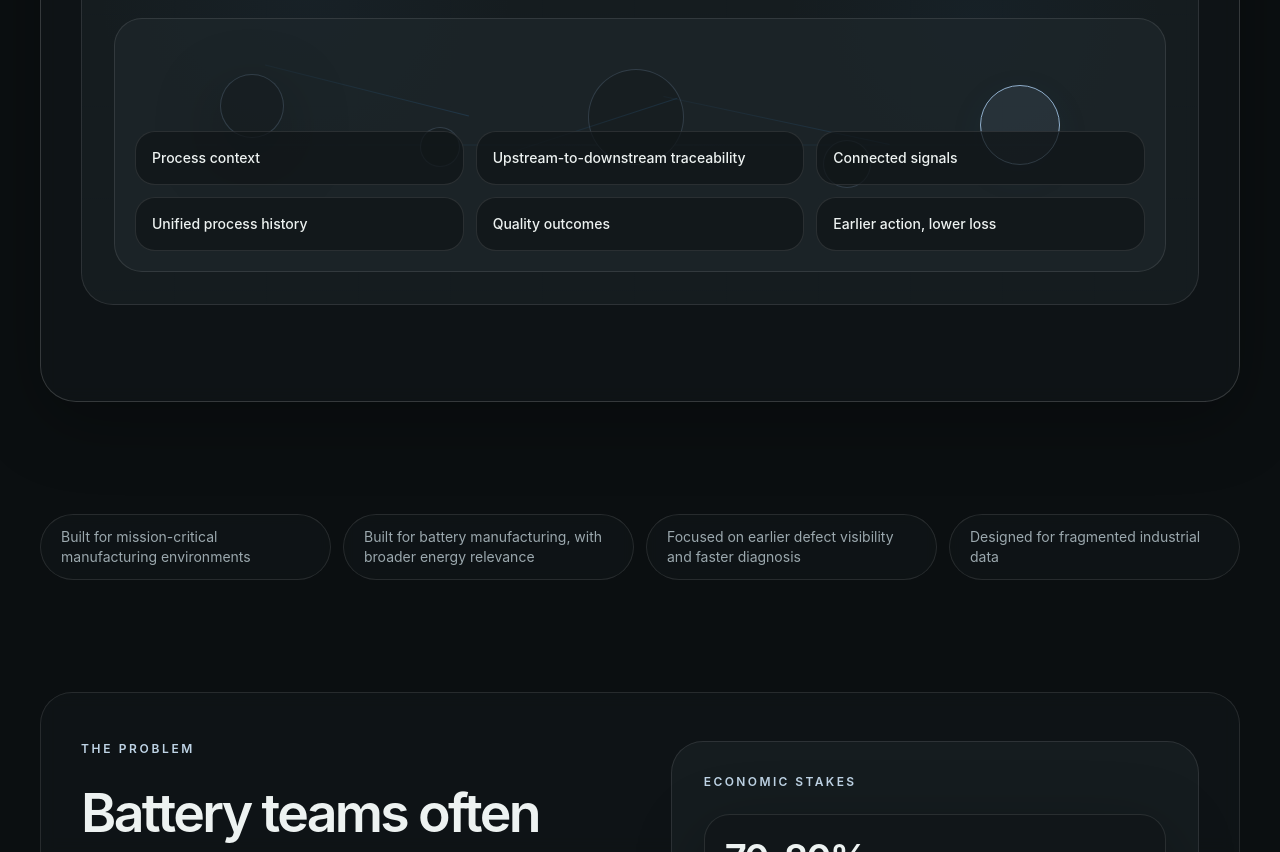
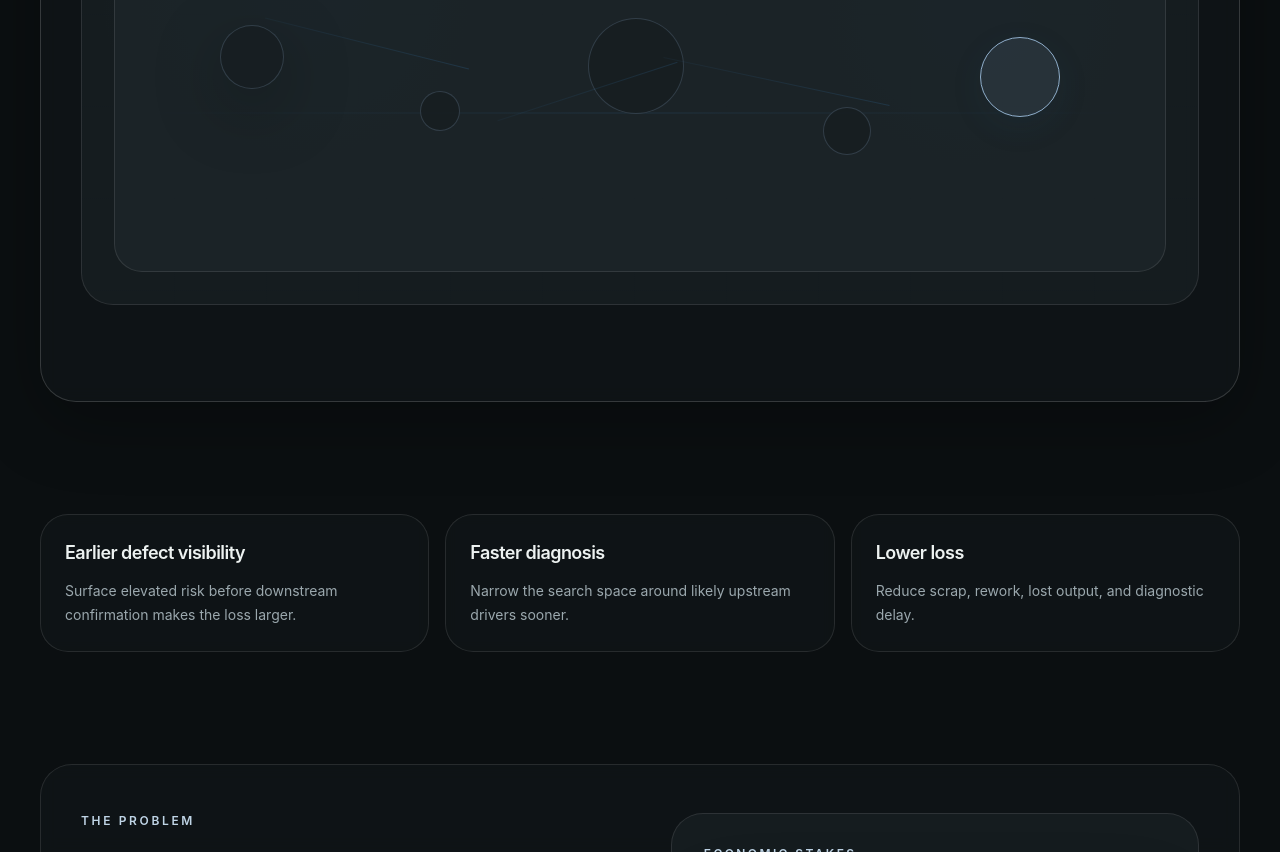
Before and after one commit to hongruibo/lychee-website, a Next.js app: page / in a window 1280 px wide. Shown: the part 1060-1912 px from the top of the page. Built offline with nearby package versions, Linux system fonts and the light colour scheme.

Commit message:
Replace hero tag strip with value cards

```diff
--- a/components/hero-section.tsx
+++ b/components/hero-section.tsx
@@ -39,11 +39,8 @@ export function HeroSection() {
 
         <div className="hero-visual relative mx-auto min-h-[24rem] w-full max-w-[1120px] overflow-hidden rounded-[2rem] border border-[color:var(--line)] bg-[color:var(--surface-alt)]">
           <div className="absolute inset-0 bg-[radial-gradient(circle_at_20%_18%,rgba(53,91,129,0.08),transparent_22%),radial-gradient(circle_at_80%_25%,rgba(41,89,129,0.08),transparent_20%),linear-gradient(90deg,rgba(15,23,42,0.03)_1px,transparent_1px),linear-gradient(rgba(15,23,42,0.03)_1px,transparent_1px)] bg-[size:auto,auto,92px_92px,92px_92px]" />
-          <div className="absolute left-6 top-6 rounded-full border border-[color:var(--line)] bg-[color:var(--surface-alt)] px-4 py-2 text-[11px] font-semibold uppercase tracking-[0.18em] text-[color:var(--muted)] md:left-8 md:top-8">
-            Battery manufacturing
-          </div>
 
-          <div className="absolute inset-x-6 bottom-6 top-20 md:inset-x-8 md:bottom-8 md:top-24">
+          <div className="absolute inset-x-6 inset-y-6 md:inset-x-8 md:inset-y-8">
             <div className="relative h-full overflow-hidden rounded-[1.75rem] border border-[color:var(--line)] bg-[color:var(--surface-soft)]">
               <div className="absolute inset-x-8 top-1/2 h-px -translate-y-1/2 bg-[linear-gradient(90deg,rgba(15,23,42,0.05),rgba(41,89,129,0.28),rgba(15,23,42,0.05))]" />
               <div className="absolute left-[10%] top-[22%] h-16 w-16 rounded-full border border-[color:var(--accent-soft)] bg-[color:var(--surface-alt)] shadow-[var(--shadow-soft)]" />
@@ -55,21 +52,6 @@ export function HeroSection() {
               <div className="absolute left-[14%] top-[28%] h-px w-[20%] rotate-[14deg] bg-[linear-gradient(90deg,rgba(41,89,129,0.1),rgba(41,89,129,0.35))]" />
               <div className="absolute left-[36%] top-[43%] h-px w-[18%] -rotate-[18deg] bg-[linear-gradient(90deg,rgba(41,89,129,0.1),rgba(41,89,129,0.3))]" />
               <div className="absolute left-[52%] top-[40%] h-px w-[22%] rotate-[12deg] bg-[linear-gradient(90deg,rgba(41,89,129,0.1),rgba(41,89,129,0.32))]" />
-
-              <div className="absolute bottom-5 left-5 right-5 grid gap-3 md:grid-cols-2 xl:grid-cols-3">
-                {[
-                  "Process context",
-                  "Upstream-to-downstream traceability",
-                  "Connected signals",
-                  "Unified process history",
-                  "Quality outcomes",
-                  "Earlier action, lower loss",
-                ].map((label) => (
-                  <div key={label} className="rounded-[1.25rem] border border-[color:var(--line)] bg-[color:var(--surface)] px-4 py-4">
-                    <p className="text-sm font-medium text-[color:var(--ink)]">{label}</p>
-                  </div>
-                ))}
-              </div>
             </div>
           </div>
         </div>
--- a/components/proof-strip.tsx
+++ b/components/proof-strip.tsx
@@ -1,16 +1,21 @@
-import { proofChips } from "@/lib/site";
+import { heroValueCards } from "@/lib/site";
 
 export function ProofStrip() {
   return (
     <section className="section-frame">
-      <div className="proof-grid grid gap-3 md:grid-cols-2 xl:grid-cols-4">
-        {proofChips.map((chip) => (
-          <div
-            key={chip}
-            className="proof-chip rounded-[999px] border border-[color:var(--line)] bg-[color:var(--surface)] px-5 py-3 text-sm text-[color:var(--muted)] backdrop-blur-[6px]"
+      <div className="proof-grid grid gap-4 md:grid-cols-3">
+        {heroValueCards.map((card) => (
+          <article
+            key={card.title}
+            className="rounded-[1.75rem] border border-[color:var(--line)] bg-[color:var(--surface)] p-6 backdrop-blur-[6px]"
           >
-            {chip}
-          </div>
+            <h3 className="text-lg font-semibold tracking-[-0.03em] text-[color:var(--ink)]">
+              {card.title}
+            </h3>
+            <p className="mt-3 text-sm leading-6 text-[color:var(--muted)]">
+              {card.body}
+            </p>
+          </article>
         ))}
       </div>
     </section>
--- a/lib/site.ts
+++ b/lib/site.ts
@@ -18,11 +18,19 @@ export const navLinks = [
   { href: "/contact", label: "Contact" },
 ];
 
-export const proofChips = [
-  "Built for mission-critical manufacturing environments",
-  "Built for battery manufacturing, with broader energy relevance",
-  "Focused on earlier defect visibility and faster diagnosis",
-  "Designed for fragmented industrial data",
+export const heroValueCards = [
+  {
+    title: "Earlier defect visibility",
+    body: "Surface elevated risk before downstream confirmation makes the loss larger.",
+  },
+  {
+    title: "Faster diagnosis",
+    body: "Narrow the search space around likely upstream drivers sooner.",
+  },
+  {
+    title: "Lower loss",
+    body: "Reduce scrap, rework, lost output, and diagnostic delay.",
+  },
 ];
 
 export const economicStats = [
```
